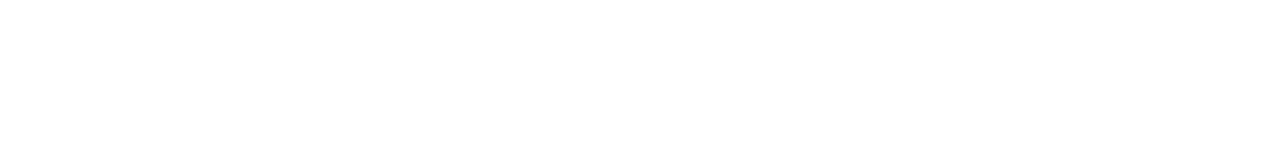
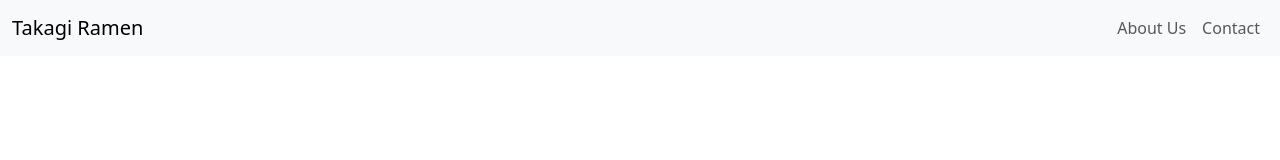
Before and after one commit to MargulanZhanay/takagi_ramen_project, a plain HTML site: page about_us.html in a window 1280 px wide. Drawn offline with nearby package versions, Linux system fonts and the light colour scheme.

Commit message:
Add header to about_us.html

```diff
--- a/about_us.html
+++ b/about_us.html
@@ -38,6 +38,24 @@
         crossorigin="anonymous"></script>
     </head>
     <body>
+        <!-- Header start -->
+        <header>
 
+            <nav class="navbar navbar-expand-sm bg-light">
+            <div class="container-fluid">
+                <a class="navbar-brand" href="index.html">Takagi Ramen</a>
+                <ul class="navbar-nav ms-auto">
+                <li class="nav-item">
+                    <a class="nav-link" href="about_us.html">About Us</a>
+                </li>
+                <li class="nav-item">
+                    <a class="nav-link" href="contact.html">Contact</a>
+                </li>
+                </ul>
+            </div>
+            </nav>
+
+        </header>
+        <!-- Header end -->
     </body>
 </html>
```
